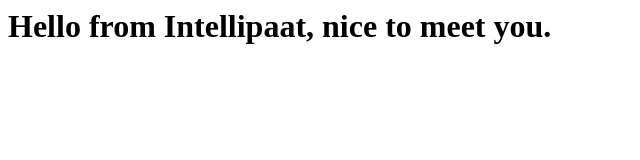
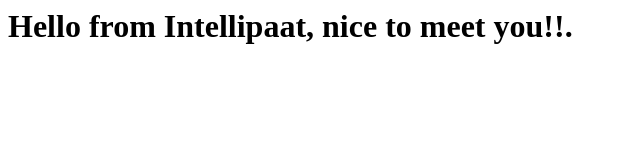
Before and after one commit to alam77ny/myrepo, a plain HTML site: page index.html in a window 1280 px wide. Shown: the full height of the page, 0-640 px from the left. Drawn offline with Linux system fonts and the light colour scheme.

Commit message:
Update index.html

```diff
--- a/index.html
+++ b/index.html
@@ -1,6 +1,6 @@
 <html>
 <title>Hello Devops World</title>
 <body>
-<h1>Hello from Intellipaat, nice to meet you.</h1>
+<h1>Hello from Intellipaat, nice to meet you!!.</h1>
 </body>
 </html>
```
